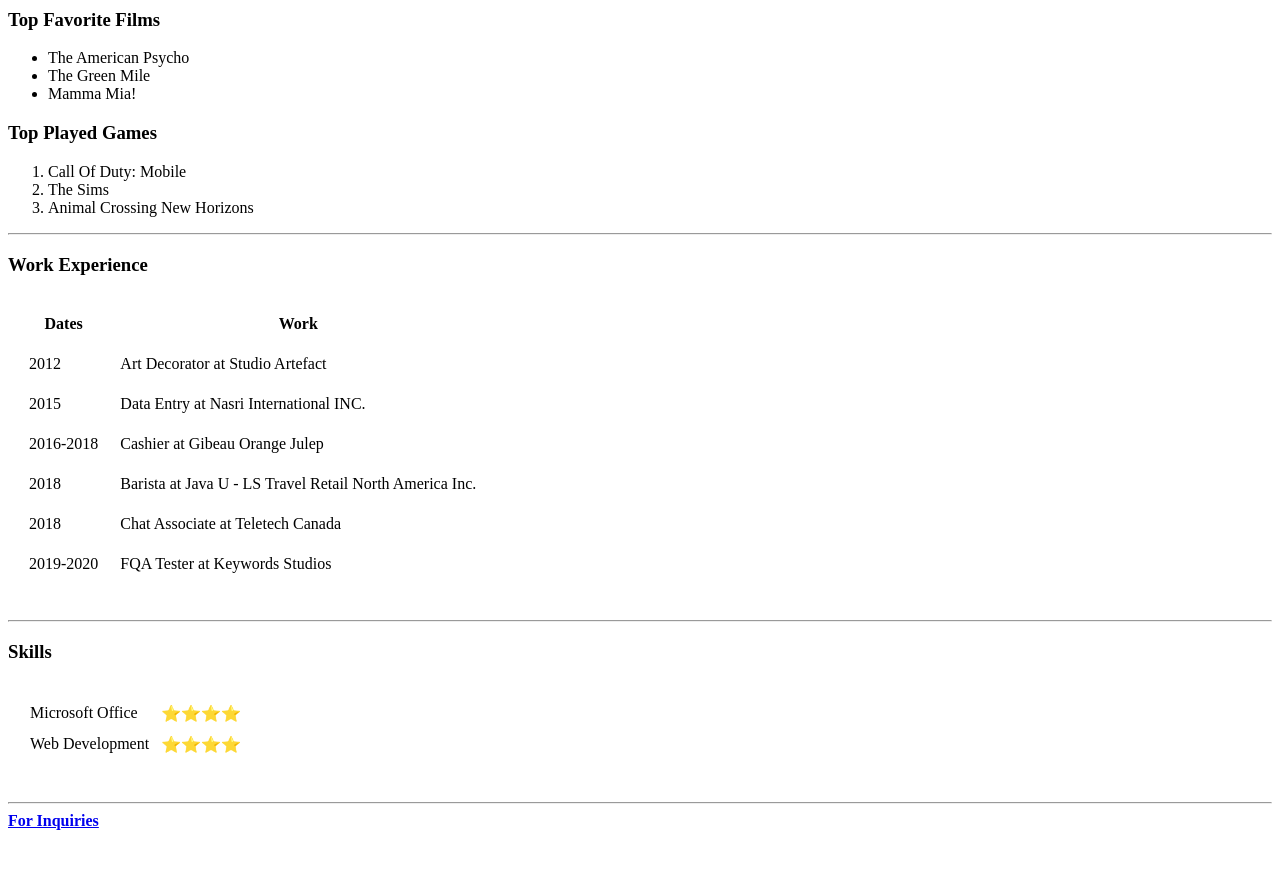
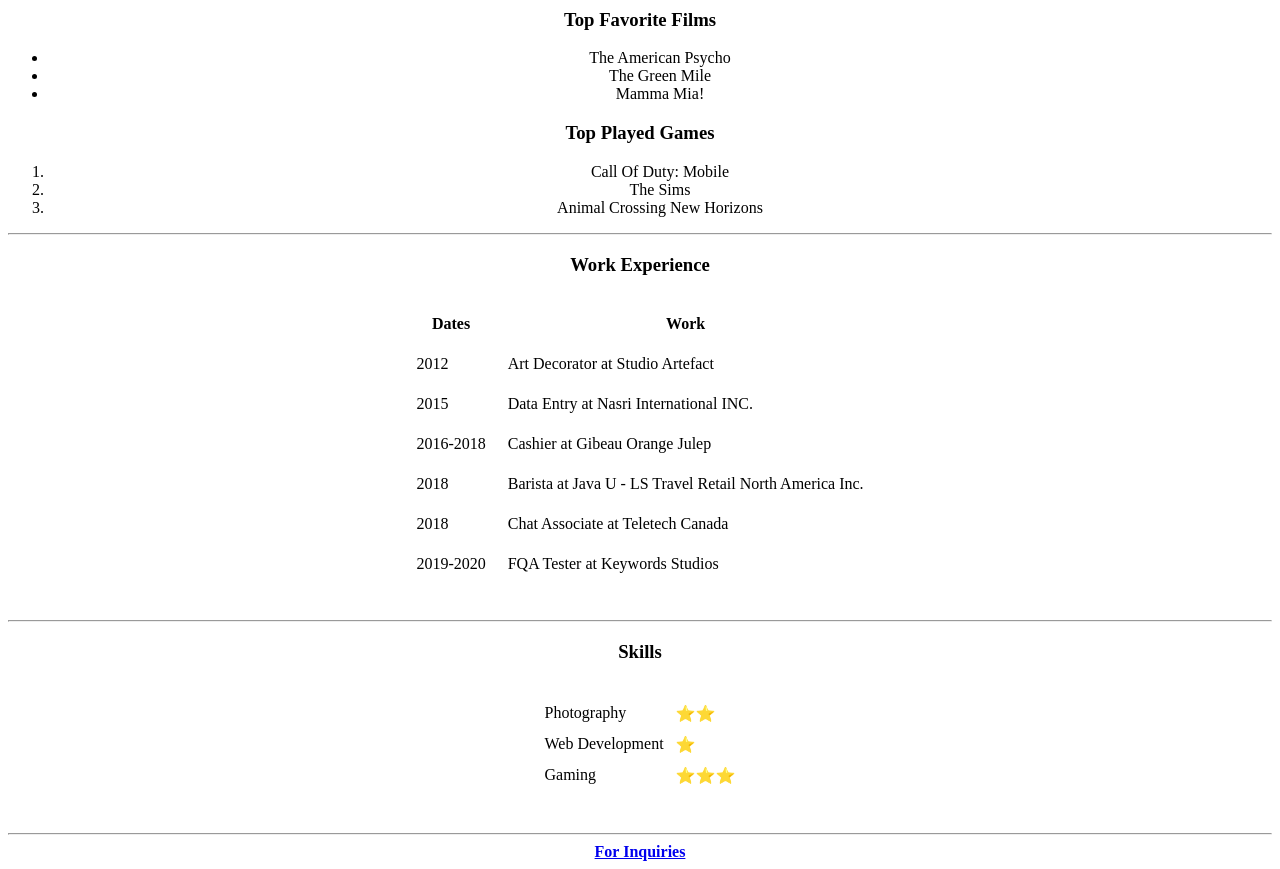
Before and after one commit to molashii/resume, a plain HTML site: page index.html in a window 1280 px wide. Shown: the part 260-1129 px from the top of the page. Before the commit the page ends 1098 px from the top, so only its background shows below. Drawn offline with Linux system fonts and the light colour scheme.

Commit message:
added center tags

```diff
--- a/index.html
+++ b/index.html
@@ -5,6 +5,7 @@
     <title>🌸 SHALOM'S PAGE 🌸</title>
   </head>
   <body>
+    <center>
     <table cellspacing="20">
       <tr>
         <td><img src="shalom.png" alt="shalom's profile picture"></td>
@@ -14,20 +15,26 @@
         <p>My curiosity leads me to coding websites while being passionate with criminal law.</p></td>
       </tr>
     </table>
+    </center>
   <hr>
+    <center>
   <h3>Top Favorite Films</h3>
   <ul>
     <li>The American Psycho</li>
     <li>The Green Mile</li>
     <li>Mamma Mia!</li>
     </ul>
+    </center>
+    <center>
   <h3>Top Played Games</h3>
   <ol>
     <li>Call Of Duty: Mobile</li>
     <li>The Sims</li>
     <li>Animal Crossing New Horizons</li>
   </ol>
+    </center>
   <hr>
+    <center>
   <h3>Work Experience</h3>
   <table cellspacing="20">
     <thead>
@@ -63,27 +70,36 @@
       </tr>
     </tbody>
   </table>
+    </center>
   <br>
   <hr>
+    <center>
   <h3>Skills</h3>
   <table cellspacing="10">
       <tr>
         <td>
           <table cellspacing="10">
             <tr>
-              <td>Microsoft Office</td>
-              <td>⭐⭐⭐⭐</td>
+              <td>Photography</td>
+              <td>⭐⭐</td>
             </tr>
             <tr>
               <td>Web Development</td>
-              <td>⭐⭐⭐⭐</td>
+              <td>⭐</td>
+            </tr>
+            <tr>
+              <td>Gaming</td>
+              <td>⭐⭐⭐</td>
             </tr>
           </table>
         </td>
       </tr>
   </table>
+    </center>
 <br>
 <hr>
+    <center>
 <a href="inquiries.html"><strong>For Inquiries</strong></a>
+    </center>
   </body>
 </html>
```
